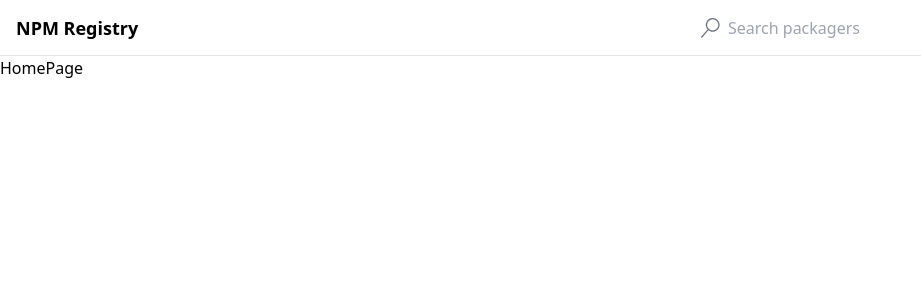
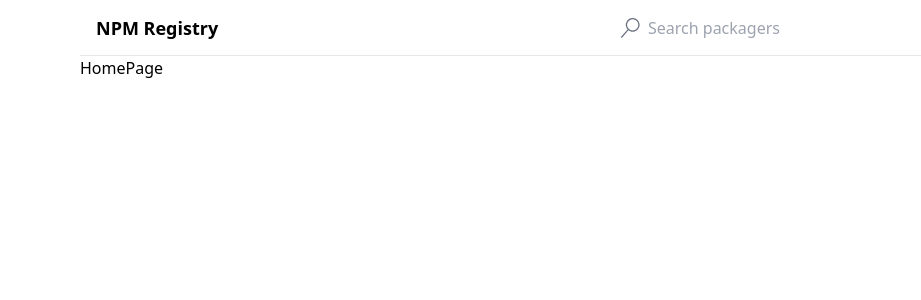
Before and after one commit to ClaytonDewey/registry, a React (Vite) app: page / in a window 1280 px wide. Shown: the top 300 px of the page, without its empty margins (0-921 px from the left). Built offline with nearby package versions, Linux system fonts and the light colour scheme.

Commit message:
style: Add styling

```diff
--- a/src/pages/Root.tsx
+++ b/src/pages/Root.tsx
@@ -3,7 +3,7 @@
 
 const Root = () => {
   return (
-    <div>
+    <div className='container mx-auto px-20'>
       <Header />
       <Outlet />
     </div>
```
